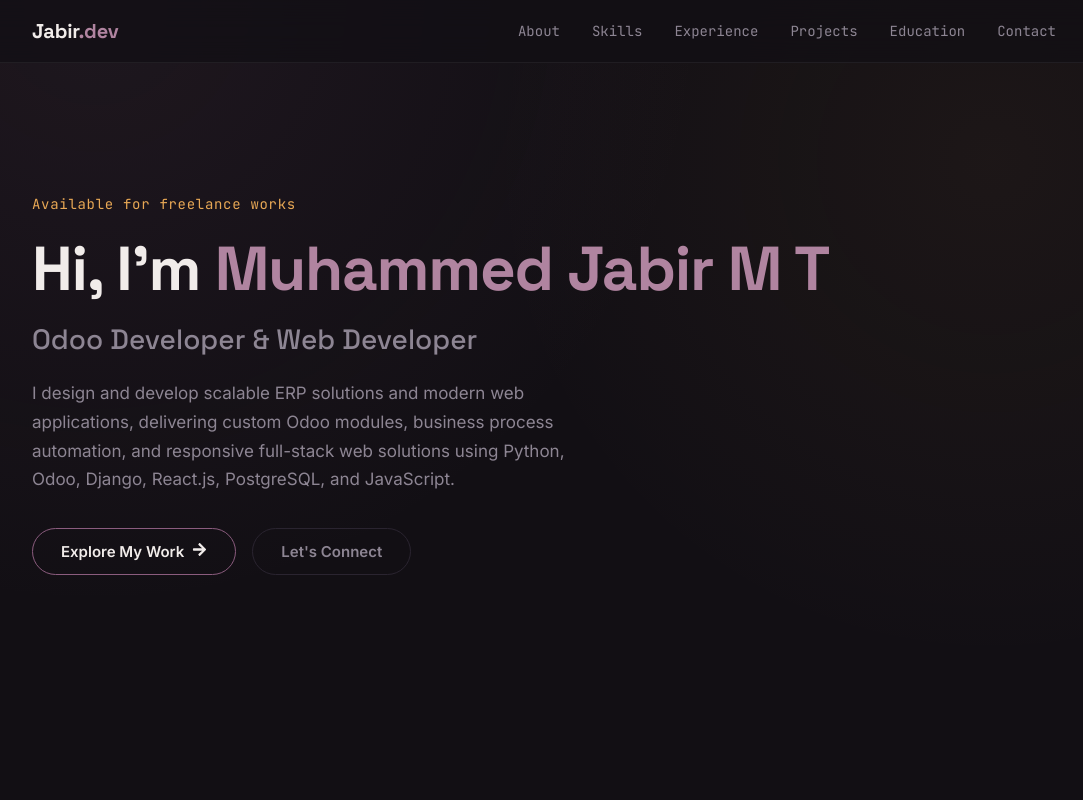
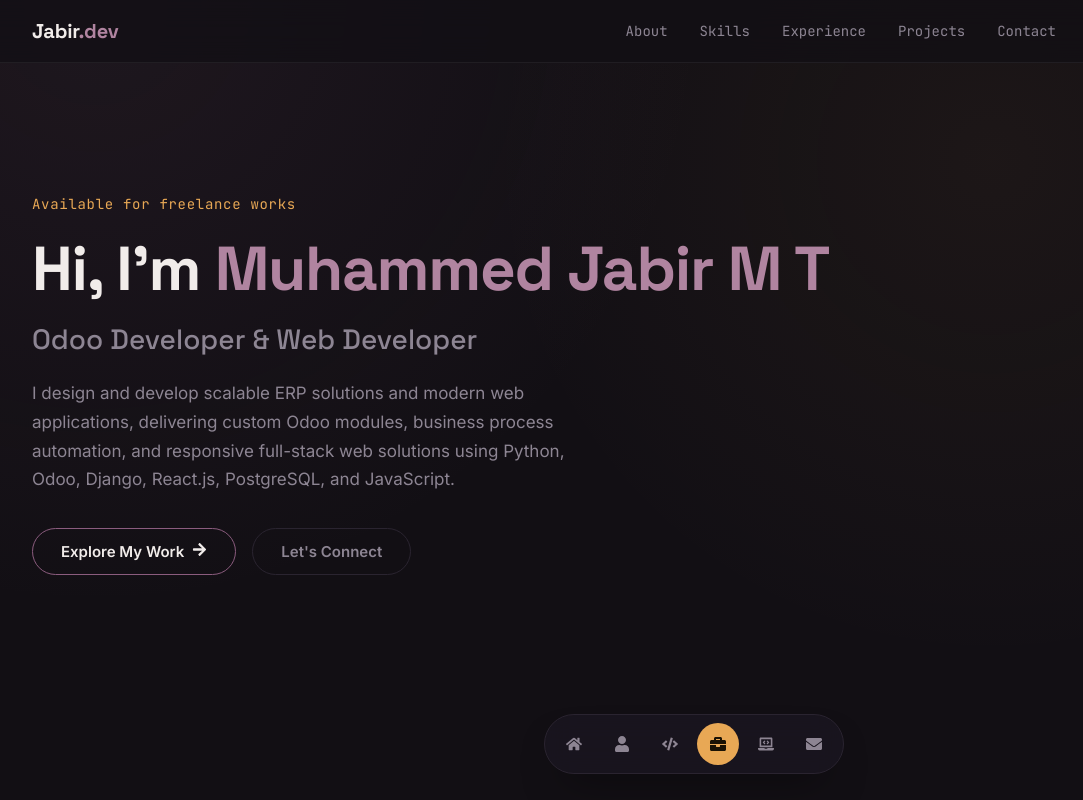
Before and after one commit to muhammed-jabir/Portfolio_latest_one, a React (Vite) app: page / in a window 1280 px wide. Shown: the top 800 px of the page, without its empty margins (96-1179 px from the left). Built offline with nearby package versions, Linux system fonts and the light colour scheme.

Commit message:
added loader and dock nav and some other changes

```diff
--- a/src/App.jsx
+++ b/src/App.jsx
@@ -1,34 +1,38 @@
+import { useState } from "react";
+import { AnimatePresence } from "framer-motion";
+import Loader from "./components/Loader";
 import Navbar from "./components/Navbar";
 import Hero from "./components/Hero";
 import About from "./components/About";
 import Skills from "./components/Skills";
 import Experience from "./components/Experience";
 import Projects from "./components/Projects";
-import Education from "./components/Eductaion";
 import Contact from "./components/Contact";
 import Footer from "./components/Footer";
+import DockNav from "./components/Docknav";
 
 function App() {
+  const [loading, setLoading] = useState(true);
 
   return (
     <>
+      <AnimatePresence mode="wait">
+        {loading && <Loader key="loader" onComplete={() => setLoading(false)} />}
+      </AnimatePresence>
+
+      {!loading && (
+        <>
           <Navbar />
-
           <Hero />
-
           <About />
-
           <Skills />
-
           <Experience />
-
           <Projects />
-
-      <Education />
-
           <Contact />
-
           <Footer />
+          <DockNav/>
+        </>
+      )}
     </>
   );
 }
--- a/src/components/Contact.jsx
+++ b/src/components/Contact.jsx
@@ -23,15 +23,15 @@ function Contact() {
             </p>
 
             <div className="social-links">
-              <a href="mailto:yourmail@gmail.com">
+              <a href="mailto:jabirmtmuhammed@gmail.com">
                 <FaEnvelope /> Email
               </a>
 
-              <a href="https://linkedin.com/in/your-linkedin" target="_blank" rel="noreferrer">
+              <a href="https://www.linkedin.com/in/muhammed-jabir-mt/" target="_blank" rel="noreferrer">
                 <FaLinkedin /> LinkedIn
               </a>
 
-              <a href="https://github.com/your-github" target="_blank" rel="noreferrer">
+              <a href="https://github.com/muhammed-jabir" target="_blank" rel="noreferrer">
                 <FaGithub /> GitHub
               </a>
             </div>
--- /dev/null
+++ b/src/components/Docknav.jsx
@@ -0,0 +1,58 @@
+import { useState, useEffect } from "react";
+import { motion } from "framer-motion";
+import { FaHome, FaUser, FaCode, FaBriefcase, FaLaptopCode, FaEnvelope } from "react-icons/fa";
+
+const items = [
+  { id: "home", icon: <FaHome />, label: "Home" },
+  { id: "about", icon: <FaUser />, label: "About" },
+  { id: "skills", icon: <FaCode />, label: "Skills" },
+  { id: "experience", icon: <FaBriefcase />, label: "Experience" },
+  { id: "projects", icon: <FaLaptopCode />, label: "Projects" },
+  { id: "contact", icon: <FaEnvelope />, label: "Contact" },
+];
+
+function DockNav() {
+  const [active, setActive] = useState("home");
+
+  useEffect(() => {
+    const handleScroll = () => {
+      const scrollPos = window.scrollY + window.innerHeight / 2;
+      for (const item of items) {
+        const el = document.getElementById(item.id);
+        if (el) {
+          const top = el.offsetTop;
+          const bottom = top + el.offsetHeight;
+          if (scrollPos >= top && scrollPos < bottom) {
+            setActive(item.id);
+            break;
+          }
+        }
+      }
+    };
+    window.addEventListener("scroll", handleScroll);
+    handleScroll();
+    return () => window.removeEventListener("scroll", handleScroll);
+  }, []);
+
+  return (
+    <motion.div
+      className="dock-nav"
+      initial={{ y: 100, opacity: 0 }}
+      animate={{ y: 0, opacity: 1 }}
+      transition={{ duration: 0.5, delay: 0.4 }}
+    >
+      {items.map((item) => (
+        <a
+          key={item.id}
+          href={`#${item.id}`}
+          className={`dock-item ${active === item.id ? "active" : ""}`}
+        >
+          {item.icon}
+          <span className="dock-tooltip">{item.label}</span>
+        </a>
+      ))}
+    </motion.div>
+  );
+}
+
+export default DockNav;
--- a/src/components/Eductaion.jsx
+++ b/src/components/Eductaion.jsx
@@ -73,43 +73,6 @@ Computer Science | Software Development
 
 </div>
 
-
-
-<div className="resume-box">
-
-
-<h3>
-Interested in working together?
-</h3>
-
-
-<p>
-Download my resume to know more about my skills,
-experience and projects.
-</p>
-
-
-
-<a
-href="/resume.pdf"
-download
-className="resume-btn"
->
-
-
-<FaDownload/>
-
-Download Resume
-
-
-</a>
-
-
-
-</div>
-
-
-
 </motion.div>
 
 
--- a/src/components/Footer.jsx
+++ b/src/components/Footer.jsx
@@ -3,7 +3,7 @@ function Footer() {
     <footer className="footer">
       <h3>Jabir.dev</h3>
 
-      <p>Junior Odoo Developer | Python Developer | Full Stack Developer</p>
+      <p>Odoo Developer | Python Developer | Full Stack Developer</p>
 
       <p>© {new Date().getFullYear()} Muhammed Jabir M T. All rights reserved.</p>
     </footer>
--- a/src/components/Hero.jsx
+++ b/src/components/Hero.jsx
@@ -15,7 +15,7 @@ const item = {
 
 function Hero() {
   return (
-    <section className="hero">
+    <section className="hero" id="home">
       <motion.div variants={container} initial="hidden" animate="show">
         <motion.span className="hero-tag" variants={item}>
           Available for freelance works
--- /dev/null
+++ b/src/components/Loader.jsx
@@ -0,0 +1,47 @@
+import { useState, useEffect } from "react";
+import { motion } from "framer-motion";
+
+const messages = ["Loading assets", "Compiling modules", "Initializing core", "Almost ready"];
+
+function Loader({ onComplete }) {
+  const [percent, setPercent] = useState(0);
+
+  useEffect(() => {
+    const interval = setInterval(() => {
+      setPercent((prev) => {
+        if (prev >= 100) {
+          clearInterval(interval);
+          setTimeout(onComplete, 500);
+          return 100;
+        }
+        const next = prev + Math.floor(Math.random() * 8) + 3;
+        return next > 100 ? 100 : next;
+      });
+    }, 140);
+
+    return () => clearInterval(interval);
+  }, [onComplete]);
+
+  const dotsActive = Math.min(4, Math.floor(percent / 25));
+  const message = messages[Math.min(messages.length - 1, Math.floor(percent / 26))];
+
+  return (
+    <motion.div className="loader" exit={{ opacity: 0 }} transition={{ duration: 0.5 }}>
+      <div className="loader-top">
+        <div className="loader-dots">
+          {[0, 1, 2, 3].map((i) => (
+            <span key={i} className={`loader-dot ${i < dotsActive ? "active" : ""}`} />
+          ))}
+        </div>
+        <span className="loader-message">{message}...</span>
+      </div>
+
+      <div className="loader-bottom">
+        <span className="loader-percent">{percent}%</span>
+        <span className="loader-tag">System Check</span>
+      </div>
+    </motion.div>
+  );
+}
+
+export default Loader;
--- a/src/components/Navbar.jsx
+++ b/src/components/Navbar.jsx
@@ -7,7 +7,6 @@ const links = [
   { label: "Skills", href: "#skills" },
   { label: "Experience", href: "#experience" },
   { label: "Projects", href: "#projects" },
-  { label: "Education", href: "#education" },
   { label: "Contact", href: "#contact" },
 ];
 
--- a/src/components/Projects.jsx
+++ b/src/components/Projects.jsx
@@ -18,7 +18,7 @@ const projects = [
       "Department and doctor-wise reporting dashboards",
       "Email integration for booking confirmations and reminders",
     ],
-    github: "#",
+    github: "https://github.com/muhammed-jabir/hospital_management_odoo",
   },
   {
     tag: "FULL STACK / E-COMMERCE",
@@ -35,7 +35,7 @@ const projects = [
       "Stripe integration for online payments",
       "Admin panel for product and inventory management",
     ],
-    github: "#",
+    github: "https://github.com/muhammed-jabir/Furniture_Shop",
   },
   {
     tag: "COMPUTER VISION / AR",
--- a/src/index.css
+++ b/src/index.css
@@ -105,6 +105,135 @@ button:hover{
   background:var(--accent);
   border-color:var(--accent);
   transform:translateY(-2px);
+}
+
+/* ============ Dock Nav ============ */
+.dock-nav{
+  position:fixed;
+  bottom:26px;
+  left:50%;
+  transform:translateX(-50%);
+  display:flex;
+  gap:6px;
+  background:rgba(26,22,32,0.85);
+  border:1px solid var(--panel-border);
+  backdrop-filter:blur(14px);
+  padding:8px;
+  border-radius:40px;
+  z-index:1000;
+  box-shadow:0 20px 40px -20px rgba(0,0,0,0.6);
+}
+
+.dock-item{
+  position:relative;
+  width:42px;
+  height:42px;
+  border-radius:50%;
+  display:flex;
+  align-items:center;
+  justify-content:center;
+  color:var(--text-muted);
+  font-size:16px;
+  transition:.25s ease;
+}
+
+.dock-item:hover{
+  background:var(--bg-alt);
+  color:var(--text);
+  transform:translateY(-4px);
+}
+
+.dock-item.active{
+  background:var(--amber);
+  color:#1A1204;
+}
+
+.dock-tooltip{
+  position:absolute;
+  bottom:120%;
+  left:50%;
+  transform:translateX(-50%);
+  background:var(--bg-alt);
+  border:1px solid var(--panel-border);
+  padding:5px 10px;
+  border-radius:8px;
+  font-family:var(--font-mono);
+  font-size:11px;
+  white-space:nowrap;
+  opacity:0;
+  pointer-events:none;
+  transition:.2s;
+}
+
+.dock-item:hover .dock-tooltip{
+  opacity:1;
+}
+
+/* ============ Loader ============ */
+.loader{
+  position:fixed;
+  inset:0;
+  background:var(--bg);
+  z-index:9999;
+  display:flex;
+  flex-direction:column;
+  justify-content:space-between;
+  padding:60px 8%;
+}
+
+.loader-top{
+  display:flex;
+  flex-direction:column;
+  gap:14px;
+}
+
+.loader-dots{
+  display:flex;
+  gap:10px;
+}
+
+.loader-dot{
+  width:13px;
+  height:13px;
+  border-radius:50%;
+  background:var(--panel-border);
+  transition:.3s ease;
+}
+
+.loader-dot.active{
+  background:var(--amber);
+  box-shadow:0 0 12px rgba(232,168,85,0.6);
+}
+
+.loader-message{
+  font-family:var(--font-mono);
+  font-size:12px;
+  letter-spacing:0.08em;
+  text-transform:uppercase;
+  color:var(--text-muted);
+}
+
+.loader-bottom{
+  display:flex;
+  justify-content:space-between;
+  align-items:flex-end;
+}
+
+.loader-percent{
+  font-family:var(--font-display);
+  font-weight:700;
+  font-size:130px;
+  line-height:1;
+  letter-spacing:-0.02em;
+  color:var(--text);
+}
+
+.loader-tag{
+  font-family:var(--font-mono);
+  font-size:12px;
+  letter-spacing:0.08em;
+  text-transform:uppercase;
+  color:var(--amber);
 }
 
 /* ============ Navbar ============ */
@@ -903,6 +1032,30 @@ button:hover{
     display:none;
   }
 
+  .loader{
+    padding:40px 6%;
+  }
+
+  .loader-percent{
+    font-size:64px;
+  }
+
+  .dock-nav{
+    bottom:16px;
+    gap:2px;
+    padding:6px;
+  }
+
+  .dock-item{
+    width:36px;
+    height:36px;
+    font-size:14px;
+  }
+
+  .dock-tooltip{
+    display:none;
+  }
+
   .modal-content{
     padding:30px 24px;
   }
```
Lines whose indentation alone changed are shown as unchanged.
